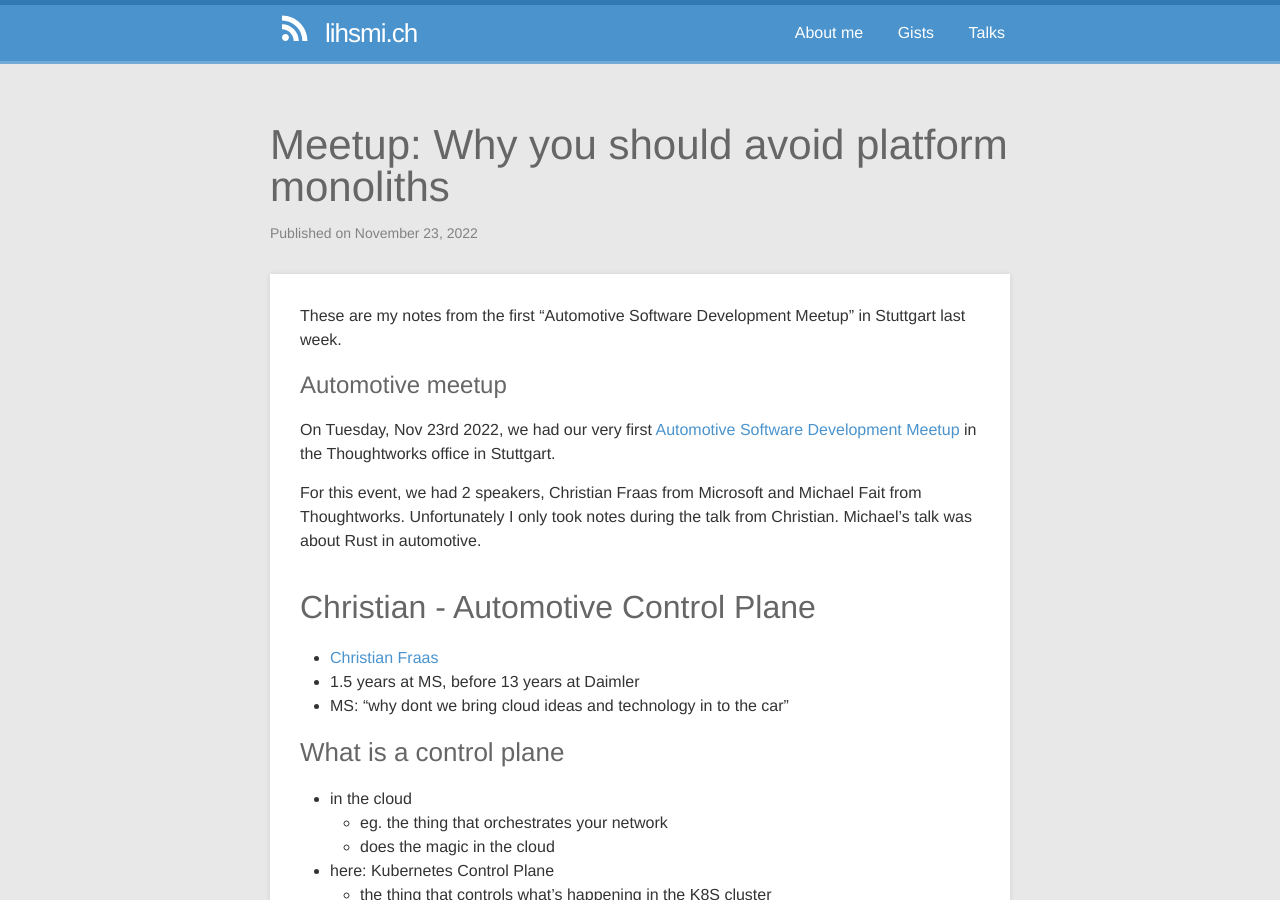
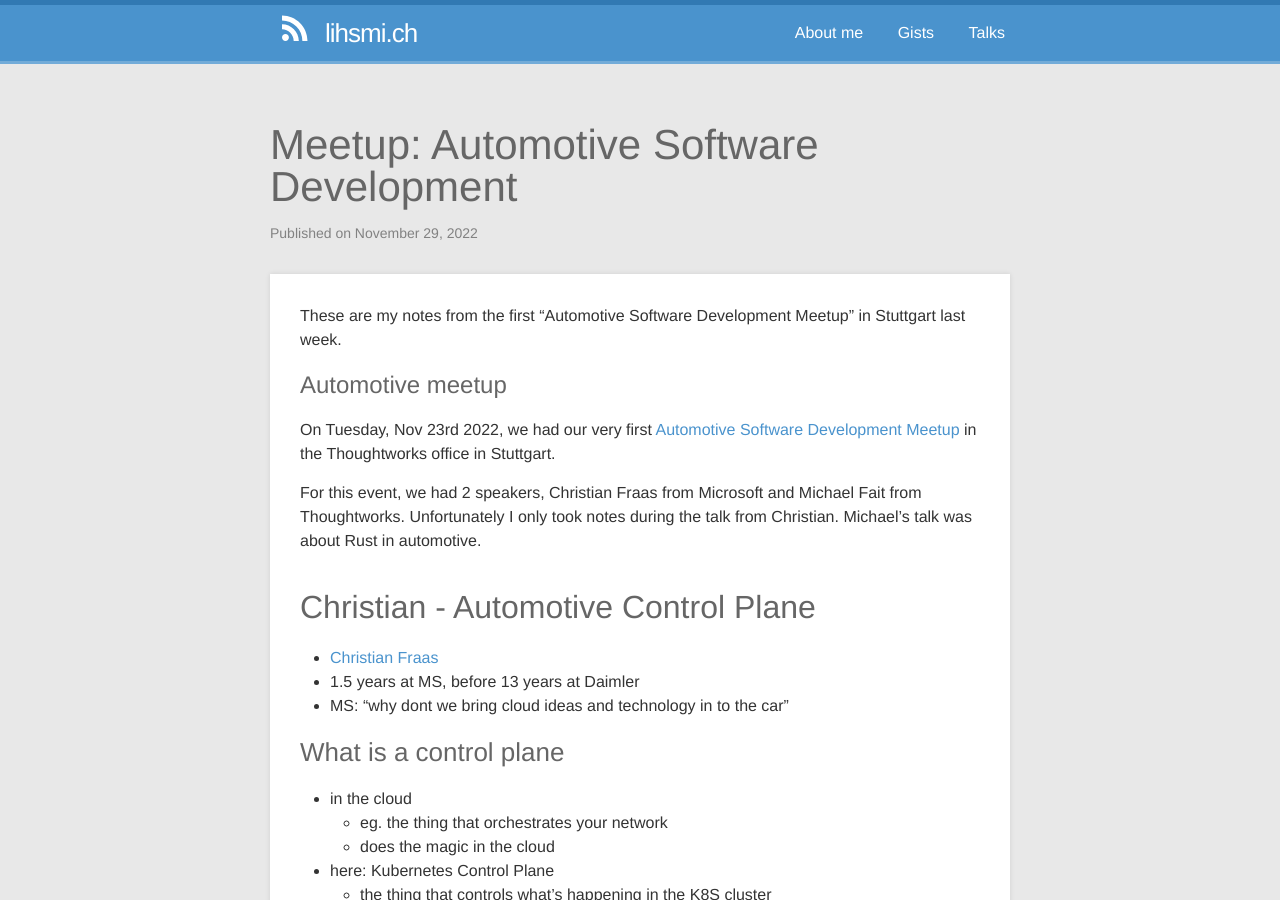
Before and after one commit to michaellihs/michaellihs.github.io, a Jekyll site: the page built from _posts/2022-11-29-automotive-software-development-meetup.md, in a window 1280 px wide and 900 px high. Built offline with Jekyll 4.4.1, drawn with Linux system fonts in a browser that asks for light colours; comment, search, counter and statistics services are not loaded.

Commit message:
Update and rename 2022-11-23-automotive-software-development-meetup.md to 2022-11-29-automotive-software-development-meetup.md

```diff
--- a/_posts/2022-11-23-automotive-software-development-meetup.md
+++ b/_posts/2022-11-29-automotive-software-development-meetup.md
@@ -1,8 +1,8 @@
 ---
 layout: post
-title:  "Meetup: Why you should avoid platform monoliths"
-date:   2022-11-23 20:00:00
-tags: [meetup, devops, platform, developer experience]
+title:  "Meetup: Automotive Software Development"
+date:   2022-11-29 20:00:00
+tags: [meetup, automotive, kubernetes, rust]
 categories: meetup
 ---
 
```
